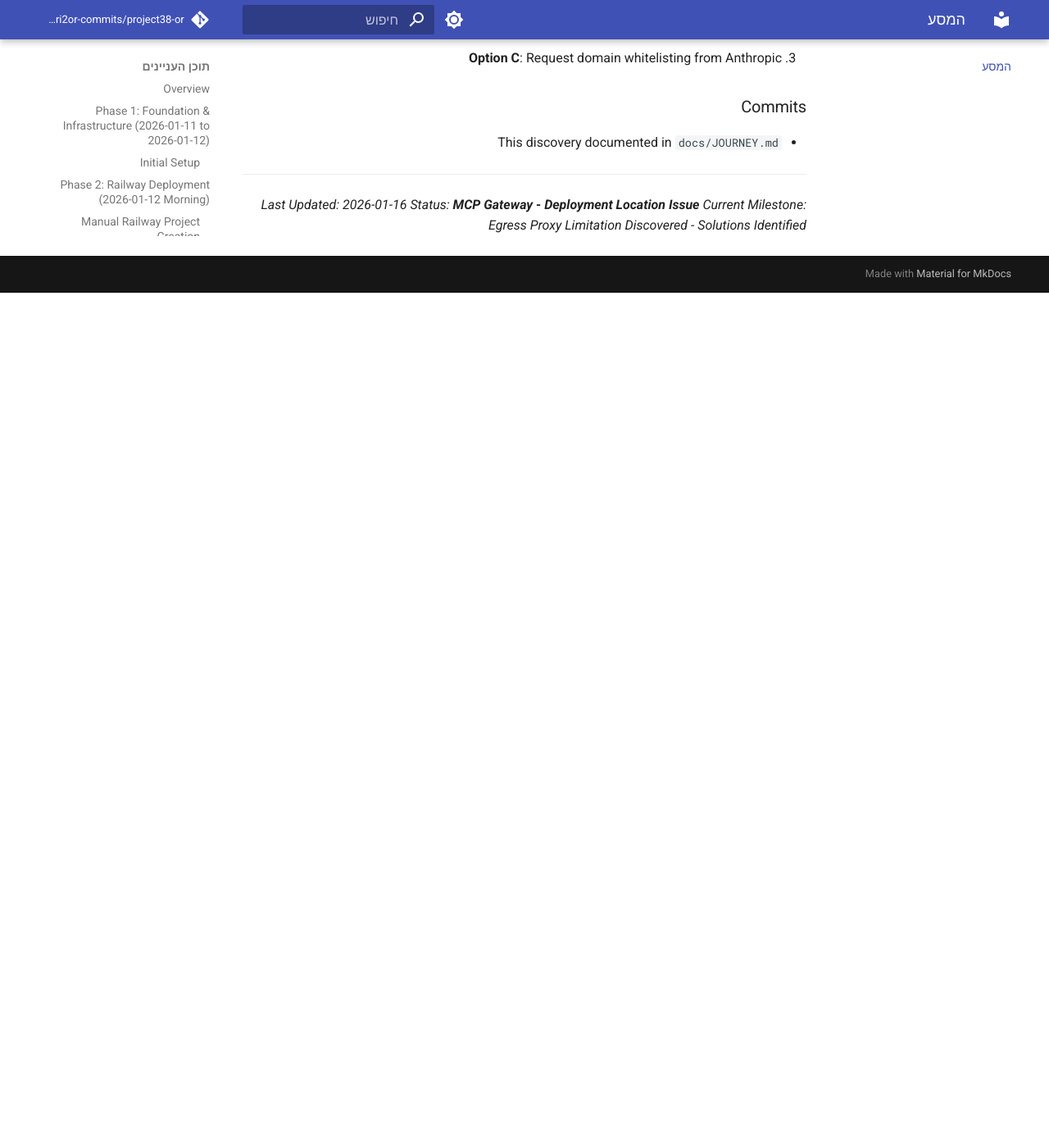
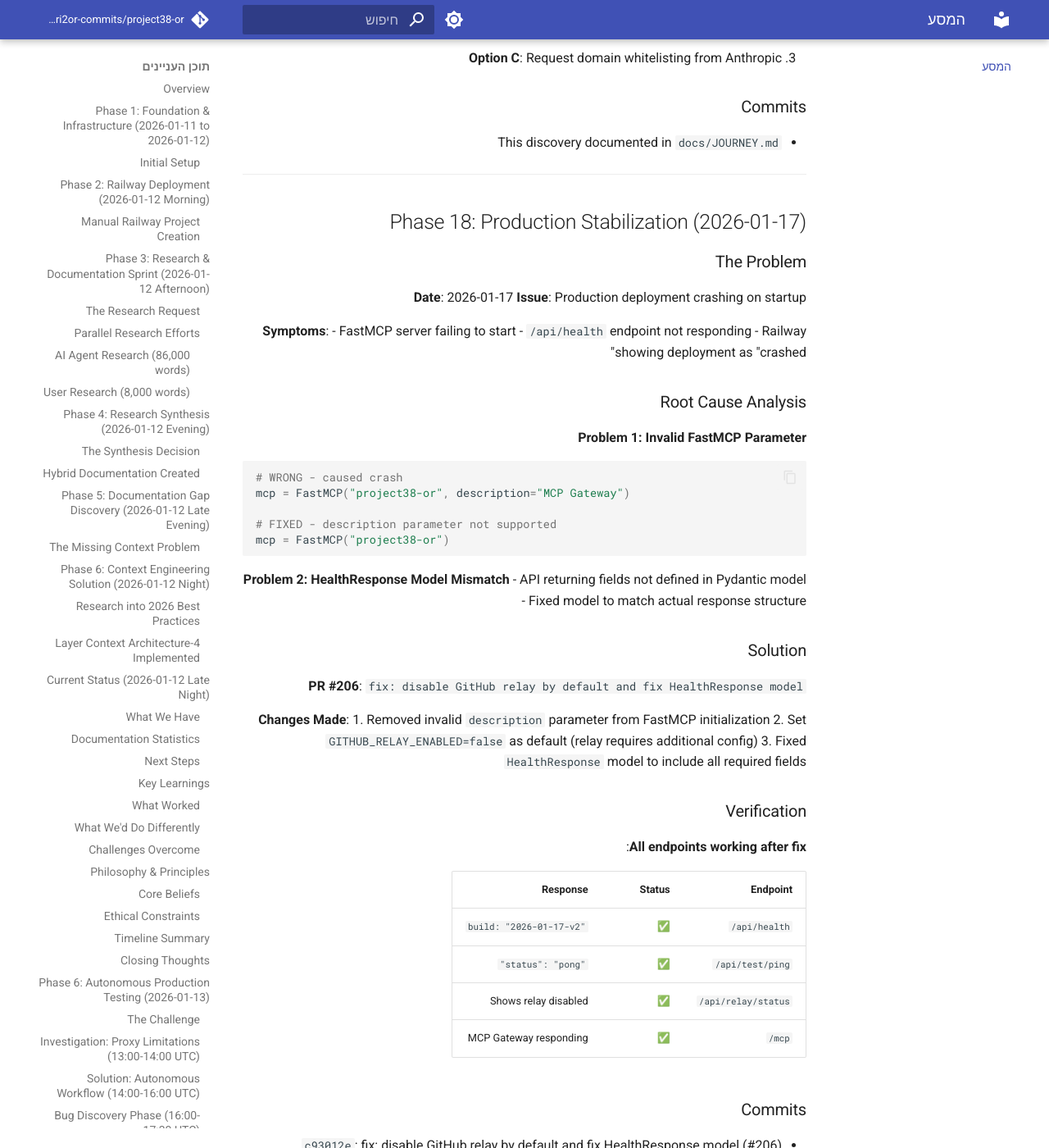
Before and after one commit to edri2or-commits/project38-or, an MkDocs documentation site: the page built from docs/JOURNEY.md, in a window 1280 px wide and 1400 px high, scrolled down 51836 px. Shown: the whole window at 82% size. Built offline with MkDocs 1.6.1 and Material for MkDocs 9.7.7, drawn with Linux system fonts in a browser that asks for light colours; comment, search, counter and statistics services are not loaded; before the commit the page ends 52193 px from its top, so only the background shows below that; some of the changed text lies outside the part shown.

Commit message:
docs: document PR #206 production fix
- Added FastMCP crash fix to changelog (#206)
- Added Phase 18 to JOURNEY.md (Production Stabilization)
- Documents: description parameter removal, HealthResponse fix
- Status: Production stable at build 2026-01-17-v2

````diff
--- a/docs/JOURNEY.md
+++ b/docs/JOURNEY.md
@@ -2206,6 +2206,67 @@ Allowed: *.483703932474.us-east5.run.app
 
 ---
 
-*Last Updated: 2026-01-16*
-*Status: **MCP Gateway - Deployment Location Issue***
-*Current Milestone: Egress Proxy Limitation Discovered - Solutions Identified*
+## Phase 18: Production Stabilization (2026-01-17)
+
+### The Problem
+
+**Date**: 2026-01-17
+**Issue**: Production deployment crashing on startup
+
+**Symptoms**:
+- FastMCP server failing to start
+- `/api/health` endpoint not responding
+- Railway showing deployment as "crashed"
+
+### Root Cause Analysis
+
+**Problem 1: Invalid FastMCP Parameter**
+```python
+# WRONG - caused crash
+mcp = FastMCP("project38-or", description="MCP Gateway")
+
+# FIXED - description parameter not supported
+mcp = FastMCP("project38-or")
+```
+
+**Problem 2: HealthResponse Model Mismatch**
+- API returning fields not defined in Pydantic model
+- Fixed model to match actual response structure
+
+### Solution
+
+**PR #206**: `fix: disable GitHub relay by default and fix HealthResponse model`
+
+**Changes Made**:
+1. Removed invalid `description` parameter from FastMCP initialization
+2. Set `GITHUB_RELAY_ENABLED=false` as default (relay requires additional config)
+3. Fixed `HealthResponse` model to include all required fields
+
+### Verification
+
+**All endpoints working after fix**:
+
+| Endpoint | Status | Response |
+|----------|--------|----------|
+| `/api/health` | ✅ | `build: "2026-01-17-v2"` |
+| `/api/test/ping` | ✅ | `"status": "pong"` |
+| `/api/relay/status` | ✅ | Shows relay disabled |
+| `/mcp` | ✅ | MCP Gateway responding |
+
+### Commits
+
+- `c93012e`: fix: disable GitHub relay by default and fix HealthResponse model (#206)
+- `a737353`: ci: add build logs to railway config check (#205)
+- `6633a35`: fix(deploy): use deploymentTrigger to rebuild from source (#204)
+
+### Key Learning
+
+**FastMCP API Changes**: The `description` parameter was removed or changed in recent FastMCP versions. Always check library documentation for current API.
+
+**Defensive Defaults**: Features requiring additional configuration (like GitHub Relay requiring private key) should be disabled by default.
+
+---
+
+*Last Updated: 2026-01-17*
+*Status: **Production Stable***
+*Current Milestone: FastMCP crash fixed, all endpoints operational*
````
Also changed, not shown: docs/changelog.md (+6 -0 lines).
